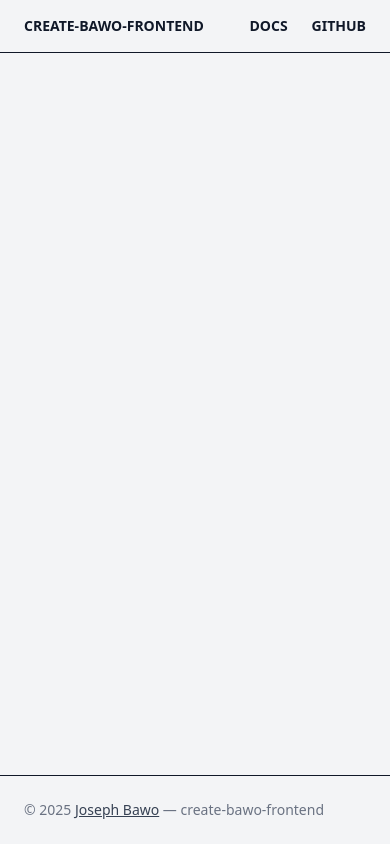
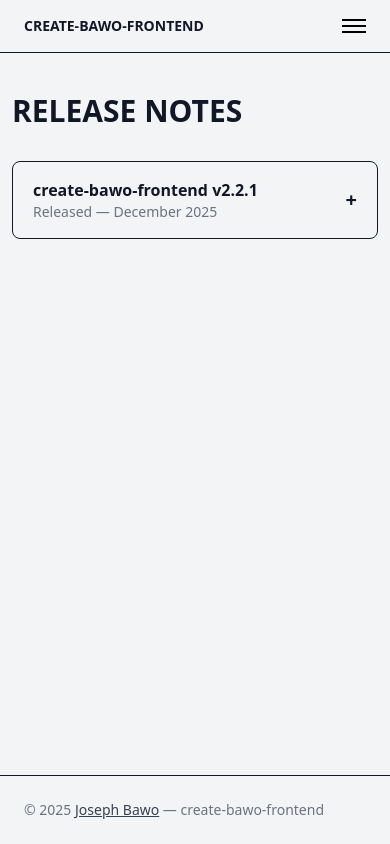
Before and after one commit to Joebakid/create-frontend-scaffold-website, a React (Vite) app: page /releasenotes in a window 390 px wide. Built offline with nearby package versions, Linux system fonts and the light colour scheme.

Commit message:
release note

```diff
--- a/src/App.jsx
+++ b/src/App.jsx
@@ -9,6 +9,8 @@ import Docs from "./pages/Docs";
 import Installation from "./pages/Installation";
 import Usage from "./pages/Usage";
 import Tailwind from "./pages/Tailwind";
+import NotFound from "./pages/NotFound";
+import ReleaseNotes from "./pages/ReleaseNote";
 
 export default function App() {
   return (
@@ -23,6 +25,8 @@ export default function App() {
           <Route path="/docs/installation" element={<Installation />} />
           <Route path="/docs/usage" element={<Usage />} />
           <Route path="/docs/tailwind" element={<Tailwind />} />
+          <Route path="/releasenotes" element={<ReleaseNotes />} />
+          <Route path="*" element={<NotFound />} />
         </Routes>
       </main>
 
--- a/src/components/Navbar.jsx
+++ b/src/components/Navbar.jsx
@@ -1,23 +1,68 @@
 import { Link } from "react-router-dom";
+import { useState } from "react";
 
 export default function Navbar() {
+  const [open, setOpen] = useState(false);
+
   return (
     <nav className="border-b">
-      <div className="max-w-6xl mx-auto px-6 py-4 flex justify-between item-center">
+      <div className="max-w-6xl mx-auto px-6 py-4 flex justify-between items-center">
+        {/* Logo */}
         <Link to="/" className="font-bold text-sm sm:text-md uppercase">
           create-bawo-frontend
         </Link>
 
-        <div className="flex gap-6 text-sm sm:text-md uppercase font-bold">
+        {/* Desktop Menu */}
+
+        <div className="hidden md:flex gap-6 text-sm sm:text-md uppercase font-bold">
+
+
+
+
           <Link to="/docs">Docs</Link>
+          <Link to="/releasenotes">Release Note</Link>
           <a
             href="https://github.com/Joebakid/create-bawo-frontend"
             target="_blank"
+            rel="noreferrer"
           >
             GitHub
           </a>
         </div>
+
+        {/* Hamburger Button */}
+        <button
+          onClick={() => setOpen(!open)}
+          className="md:hidden flex flex-col gap-1"
+        >
+          <span className="w-6 h-0.5 bg-black"></span>
+          <span className="w-6 h-0.5 bg-black"></span>
+          <span className="w-6 h-0.5 bg-black"></span>
+        </button>
       </div>
+
+      {/* Mobile Menu */}
+      {open && (
+        <div className="md:hidden px-6 pb-4 flex flex-col gap-4 text-sm uppercase font-bold py-3 ">
+
+       <hr className="h-px  w-200px bg-gray-600 border-0" />
+
+          <Link onClick={() => setOpen(false)} to="/docs">
+            Docs
+          </Link>
+          <Link onClick={() => setOpen(false)} to="/releasenotes">
+            Release Note
+          </Link>
+          <a
+            href="https://github.com/Joebakid/create-bawo-frontend"
+            target="_blank"
+            rel="noreferrer"
+            onClick={() => setOpen(false)}
+          >
+            GitHub
+          </a>
+        </div>
+      )}
     </nav>
   );
 }
--- a/src/pages/Home.jsx
+++ b/src/pages/Home.jsx
@@ -4,11 +4,11 @@ import CodeBlock from "../components/CodeBlock";
 export default function Home() {
   return (
     <section className="max-w-6xl mx-auto px-6 py-24">
-      <h1 className="text-5xl font-bold uppercase">
+      <h1 className="text-3xl sm:text-5xl font-bold uppercase">
         create-bawo-frontend
       </h1>
 
-      <p className="mt-6 text-xl text-gray-600 max-w-2xl">
+      <p className="mt-6 text-md sm:text-xl text-gray-600 max-w-2xl">
         A zero-config CLI to scaffold modern React (Vite) and Next.js apps
         with Tailwind CSS, state management, animations, and best practices.
       </p>
@@ -16,7 +16,7 @@ export default function Home() {
       <div className="mt-8 flex gap-4">
         <Link
           to="/docs/installation"
-          className=" py-2 px-2 bg-black text-white rounded-lg"
+          className="  px-1 py-2 sm:px-2 bg-black text-white rounded-lg"
         >
           Get Started
         </Link>
@@ -24,7 +24,7 @@ export default function Home() {
         <a
           href="https://github.com/Joebakid/create-bawo-frontend"
           target="_blank"
-          className="px-2 py-2 border rounded-lg"
+          className=" px-1 sm:px-2 py-2 border rounded-lg"
         >
           GitHub
         </a>
--- /dev/null
+++ b/src/pages/NotFound.jsx
@@ -0,0 +1,8 @@
+// src/pages/NotFound.jsx
+export default function NotFound() {
+  return (
+    <div className="min-h-screen flex items-center justify-center">
+      <h1 className=" text-2xl sm:text-3xl font-bold">404 — Page Not Available</h1>
+    </div>
+  );
+}
--- /dev/null
+++ b/src/pages/ReleaseNote.jsx
@@ -0,0 +1,108 @@
+import { useState } from "react";
+
+const releaseNotes = [
+  {
+    id: "v2.2.1",
+    title: "create-bawo-frontend v2.2.1",
+    date: "December 2025",
+    content: {
+      scaffold: [
+        "Added GSAP pre-configuration for animations",
+        "Added Framer Motion setup for component animations",
+        "Updated Tailwind CSS configuration to latest stable version",
+        "Improved default project structure for scalability",
+      ],
+      dx: [
+        "Cleaner starter components and layout",
+        "Improved Tailwind setup for faster styling",
+        "Reduced manual setup after project creation",
+      ],
+      fixes: [
+        "Fixed Tailwind initialization issues in generated projects",
+        "Resolved animation library import conflicts",
+        "Minor dependency and configuration fixes",
+      ],
+    },
+  },
+  // 👉 future releases go here
+];
+
+
+export default function ReleaseNotes() {
+  const [openId, setOpenId] = useState(null);
+
+  return (
+    <section className="max-w-4xl mx-auto px-3 py-10 sm:px-6 sm:py-16">
+      <h1 className="text-3xl font-bold mb-8 uppercase">
+        Release Notes
+      </h1>
+
+      <ul className="space-y-4">
+        {releaseNotes.map((release) => {
+          const isOpen = openId === release.id;
+
+          return (
+            <li
+              key={release.id}
+              className="border rounded-lg"
+            >
+              {/* LIST HEADER */}
+              <button
+                onClick={() =>
+                  setOpenId(isOpen ? null : release.id)
+                }
+                className="w-full flex justify-between items-center px-5 py-4 text-left"
+              >
+                <div>
+                  <h2 className="font-semibold text-md">
+                    {release.title}
+                  </h2>
+                  <p className="text-sm text-gray-500">
+                    Released — {release.date}
+                  </p>
+                </div>
+
+                <span className="text-xl font-bold">
+                  {isOpen ? "−" : "+"}
+                </span>
+              </button>
+
+              {/* LIST CONTENT */}
+              {isOpen && (
+                <div className="px-5 pb-6 space-y-6 text-sm">
+                  <Section
+                    title="🧱 Scaffold Updates"
+                    items={release.content.scaffold}
+                  />
+                  <Section
+                    title="⚙️ Developer Experience"
+                    items={release.content.dx}
+                  />
+                  <Section
+                    title="🐛 Fixes"
+                    items={release.content.fixes}
+                  />
+                </div>
+              )}
+            </li>
+          );
+        })}
+      </ul>
+    </section>
+  );
+}
+
+function Section({ title, items }) {
+  return (
+    <div>
+      <h3 className="font-semibold text-lg mb-2">
+        {title}
+      </h3>
+      <ul className="list-disc pl-6 space-y-1">
+        {items.map((item, i) => (
+          <li key={i}>{item}</li>
+        ))}
+      </ul>
+    </div>
+  );
+}
```
